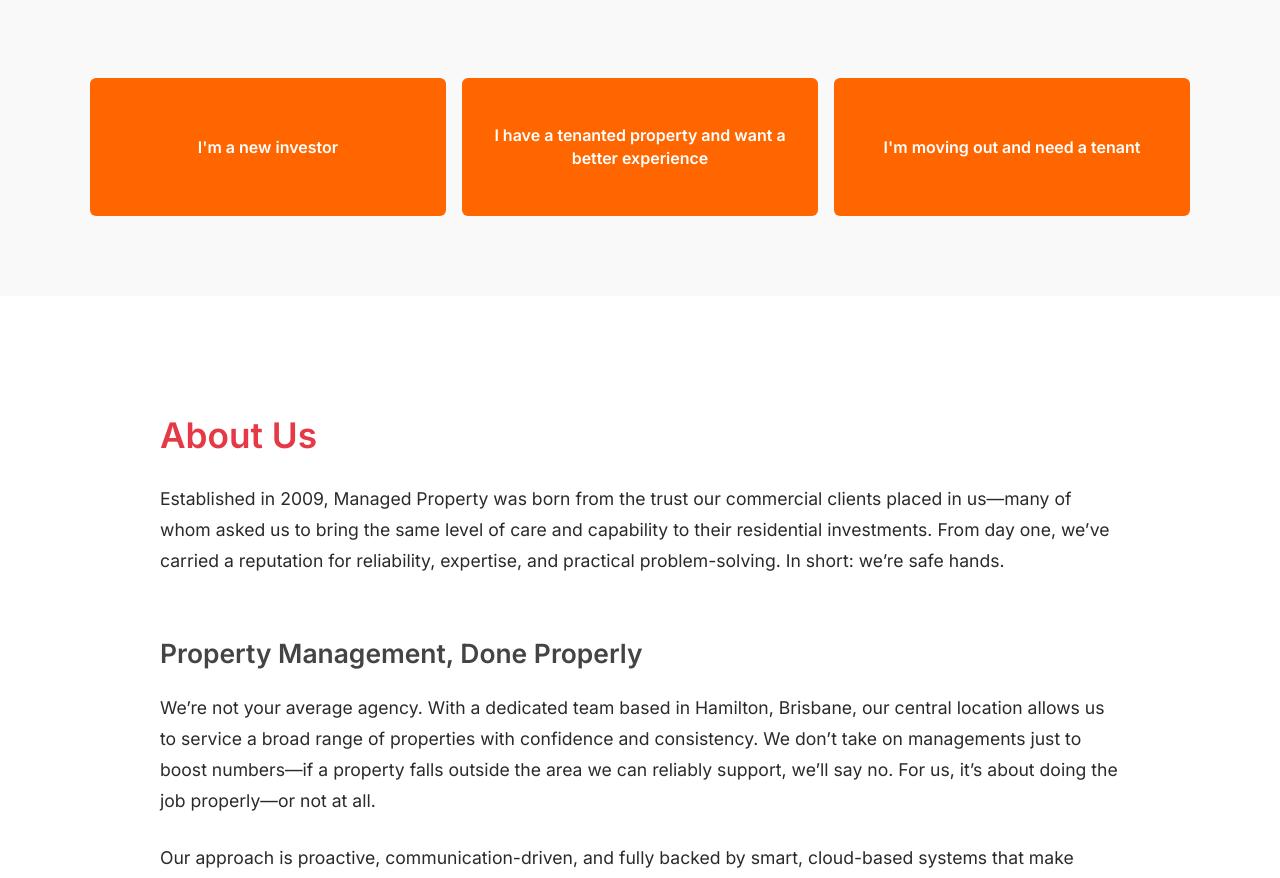
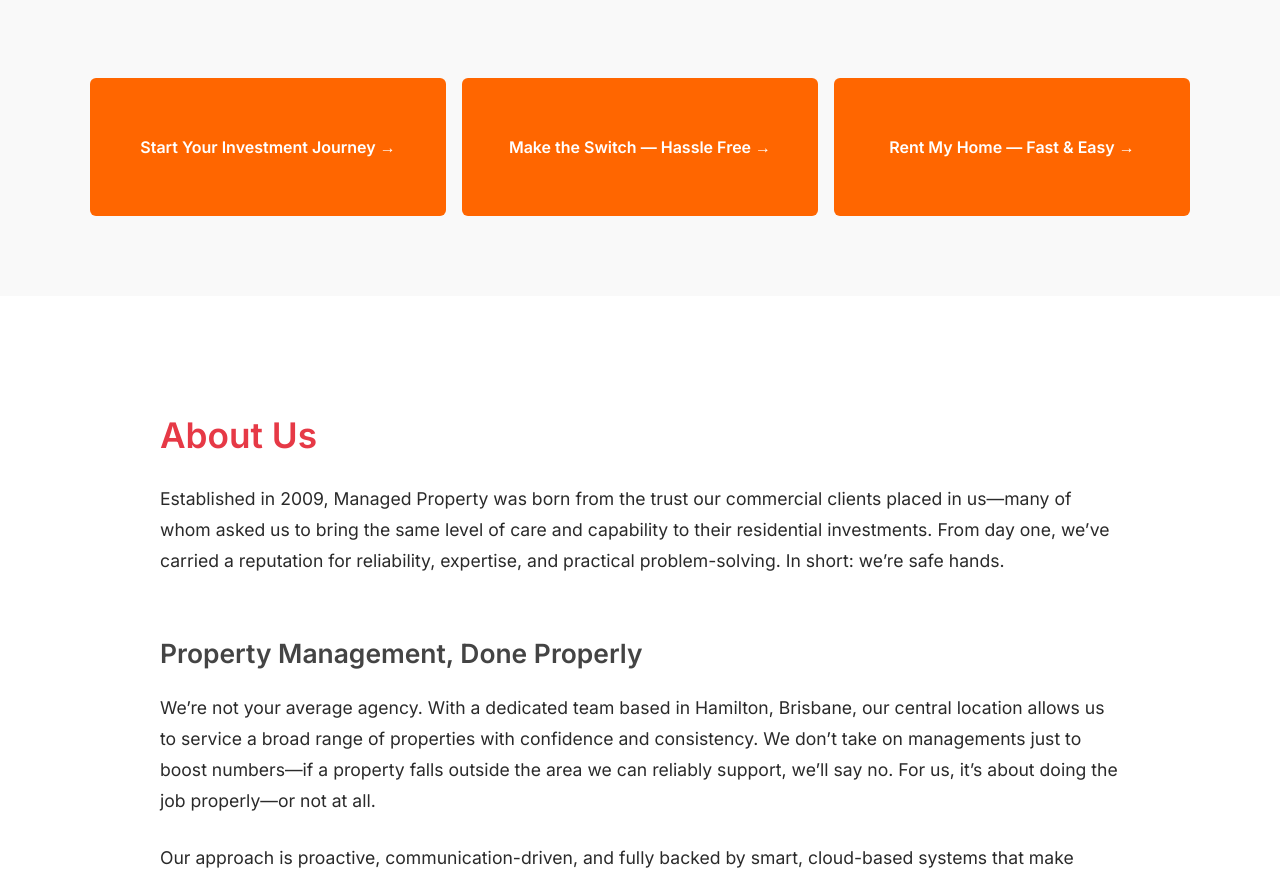
Before and after one commit to managedproperty/mpdemo, a plain HTML site: page index.html in a window 1280 px wide. Shown: the part 892-1770 px from the top of the page. Drawn offline with Linux system fonts and the light colour scheme.

Commit message:
Update index.html

```diff
--- a/index.html
+++ b/index.html
@@ -31,9 +31,9 @@
 
 <section class="cta-section">
   <div class="cta-container">
-    <a href="new_investor.html" class="cta-btn">I'm a new investor</a>
-    <a href="make_the_switch.html" class="cta-btn">I have a tenanted property and want a better experience</a>
-    <a href="moving_out.html" class="cta-btn">I'm moving out and need a tenant</a>
+    <a href="new_investor.html" class="cta-btn">Start Your Investment Journey →</a>
+    <a href="make_the_switch.html" class="cta-btn">Make the Switch — Hassle Free →</a>
+    <a href="moving_out.html" class="cta-btn">Rent My Home — Fast & Easy →</a>
   </div>
 </section>
 
```
